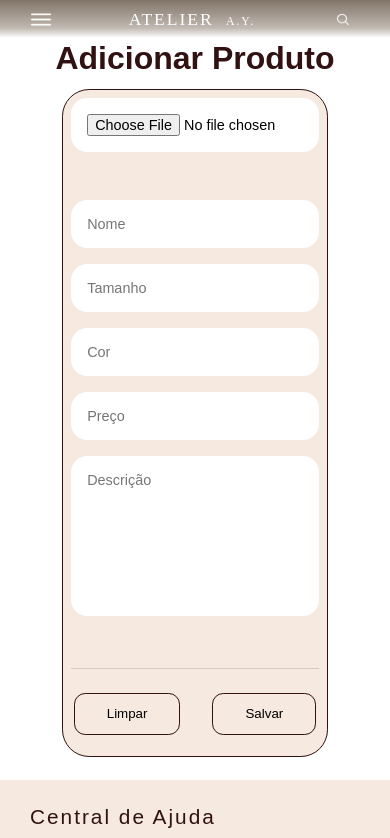
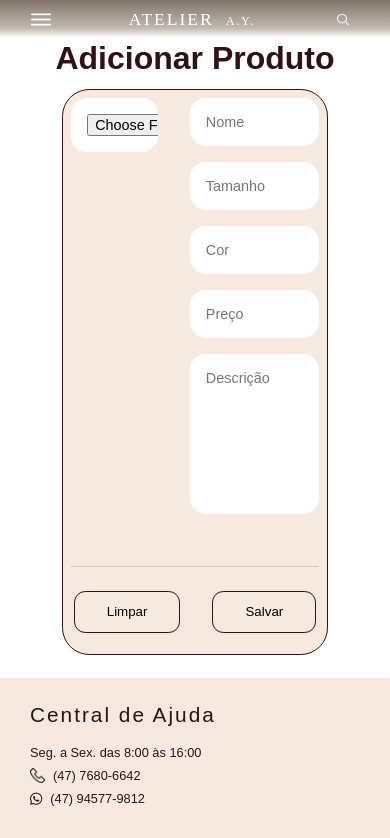
Before and after one commit to Atelier-A-Y/FrontEnd, a Vue app: page /adicionar in a window 390 px wide. Shown: the top 838 px of the page. Built offline with nearby package versions, Linux system fonts and the light colour scheme; a web font is replaced by a local one.

Commit message:
Feat: ajustes da aula de mobile #35

```diff
--- a/src/views/AdicionarProduto.vue
+++ b/src/views/AdicionarProduto.vue
@@ -333,24 +333,4 @@ textarea {
   background: #311111;
   color: #f5e9e0;
 }
-
-@media (max-width: 768px) {
-
-  .conteudo-formulario {
-    flex-direction: column;
-  }
-
-  .lado-imagem,
-  .lado-campos {
-    width: 100%;
-  }
-
-  .preview-container {
-    height: 300px;
-  }
-
-  .buttons {
-    justify-content: center;
-  }
-}
 </style>
--- a/src/views/UserView.vue
+++ b/src/views/UserView.vue
@@ -702,18 +702,4 @@ img{
   }
 
 }
-
-@media(max-width:768px){
-
-  .form-grid{
-    grid-template-columns:1fr;
-  }
-
-  .full,
-  .save-btn{
-    grid-column:span 1;
-  }
-
-}
-
 </style>
```
